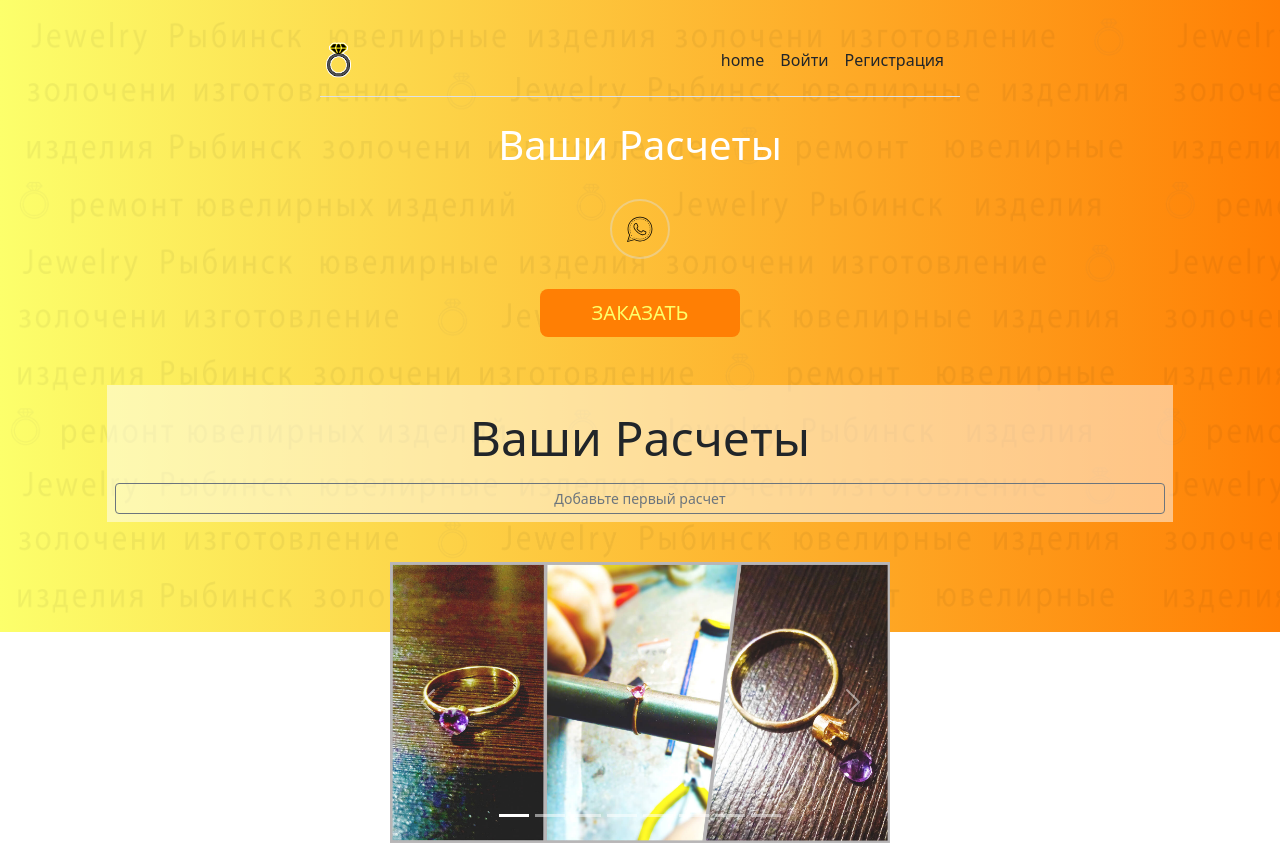
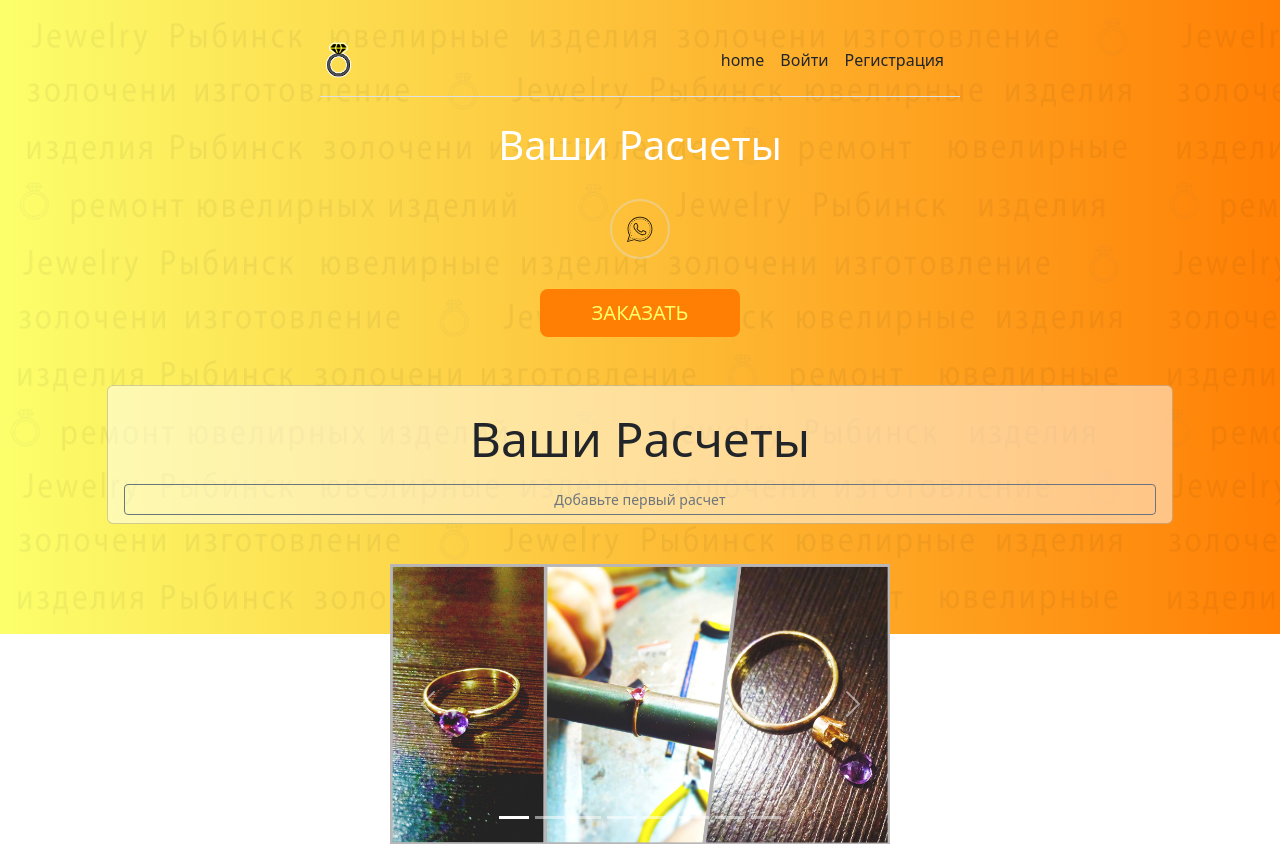
Before and after one commit to 1SergeyKorolev1/Jewelry_django, a Django app: page /services/all_calculations/ in a window 1280 px wide. Shown: the top 844 px of the page. Run offline with Django 5.2, Linux system fonts and the light colour scheme; data that the repository does not hold is empty; some libraries are stand-ins or nearby versions.

Commit message:
поправил стили шаблона расчетов

```diff
--- a/services/templates/services/sale_list.html
+++ b/services/templates/services/sale_list.html
@@ -1,8 +1,7 @@
 {% extends 'javerly/base.html' %}
 {% load my_tags %}
 {% block content %}
-<div class="row mt-5 bg-body bg-opacity-50 col-10 m-auto">
-    <div class="mx-auto text-center">
+<div class="card bg-body bg-opacity-50 mx-auto text-center col-10 mt-5" style="padding: 0 20px 0 20px;">
     <h2 class="display-5 fw-normal mt-4">{{ title_name|title }}</h2>
     <div class="row p-2">
         {% if not sale_list %}
@@ -13,17 +12,13 @@
         {% for sale in sale_list %}
         <div class="card bg-body bg-opacity-50 col m-2" style="min-width: 185px">
             <div class="text-center">
-
                 <p class="m-2">{{ sale }}</p>
                 <p class="m-0">Стоимость продажи:</p>
                 <p>{{ sale.result }} руб.</p>
-
             </div>
         </div>
-
         {% endfor %}
         {% endif %}
     </div>
 </div>
-</div>
 {% endblock %}
```
Lines whose indentation alone changed are shown as unchanged.
